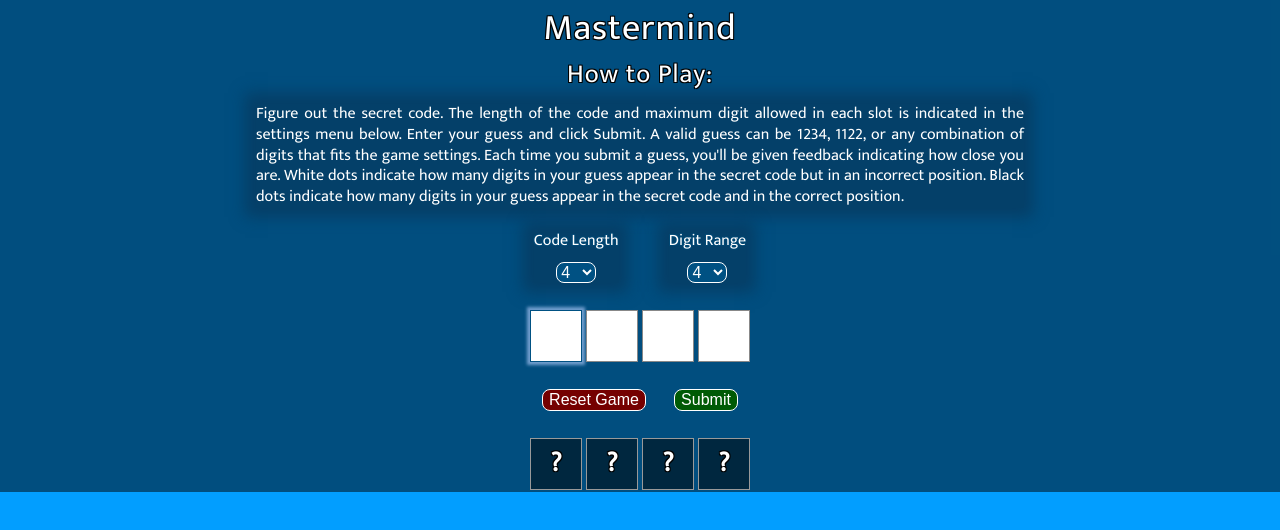
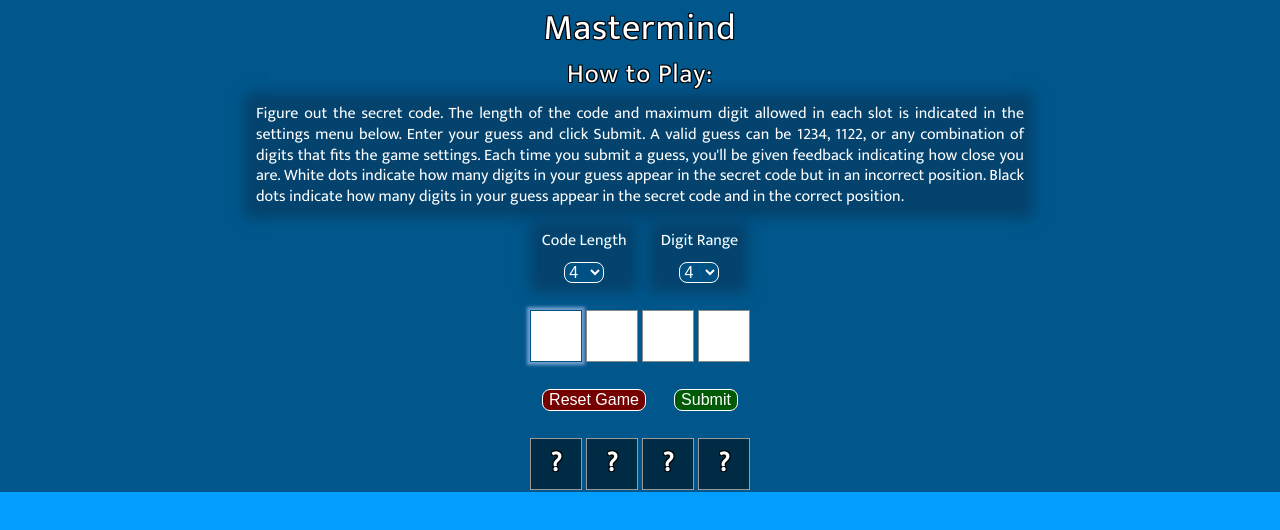
Before and after one commit to butonemike/gaMastermind, a plain HTML site: page index.html in a window 1280 px wide. Drawn offline with nearby package versions, Linux system fonts and the light colour scheme.

Commit message:
reposition game settings

```diff
--- a/css/style.css
+++ b/css/style.css
@@ -59,7 +59,7 @@ body {
 }
 
 #gameContainer {
-    background-color: rgba(0, 0, 0, .62);
+    background-color: rgba(0, 0, 0, .45);
     color: #fff;
 }
 
@@ -143,14 +143,13 @@ body {
 }
 
 .gsLeft {
-    margin-right: 25px;
+    margin-right: 15px;
     margin-left: auto;
 }
 
 .gsRight {
-    margin-left: 25px;
+    margin-left: 15px;
     margin-right: auto;
-
 }
 
 select {
@@ -392,23 +391,18 @@ input:invalid {
         height: 100vh;
     }
 
-    #gameContainer {
-        background-color: rgba(0, 0, 0, .5);
-        color: #fff;
-    }
-
     #textContainer > div {
         width: 60%;
     }
 
-/* ----- SHADOW BOXES BELOW ----- */
+/* ----- ALL BORDER BOX SHADOW SETTINGS BELOW ----- */
 
     #instructionsBody, .gameSetting, .modal {
         background-color: rgba(7, 58, 95, .65);
         box-shadow: -1px -1px 14px 10px rgba(7, 58, 95, .75);
     }
 
-/* ----- SHADOW BOXES ABOVE ----- */
+/* ----- ALL BORDER BOX SHADOW SETTINGS ABOVE ----- */
 
     #gameTitle {
         padding-top: 10px;
@@ -432,13 +426,18 @@ input:invalid {
         height: 50px;
     }
 
+    .gsLeft {
+        margin-right: 17px;
+        margin-left: auto;
+    }
+
+    .gsRight {
+        margin-left: 17px;
+        margin-right: auto;
+    }
+
     select, button {
-        color: white;
-        font-weight: 500;
         font-size: 16px;
-        border-radius: 8px;
-        background-color: rgb(0, 81, 131);
-        border: 1px solid white;
     }
 
     input[type="text"] {
```
